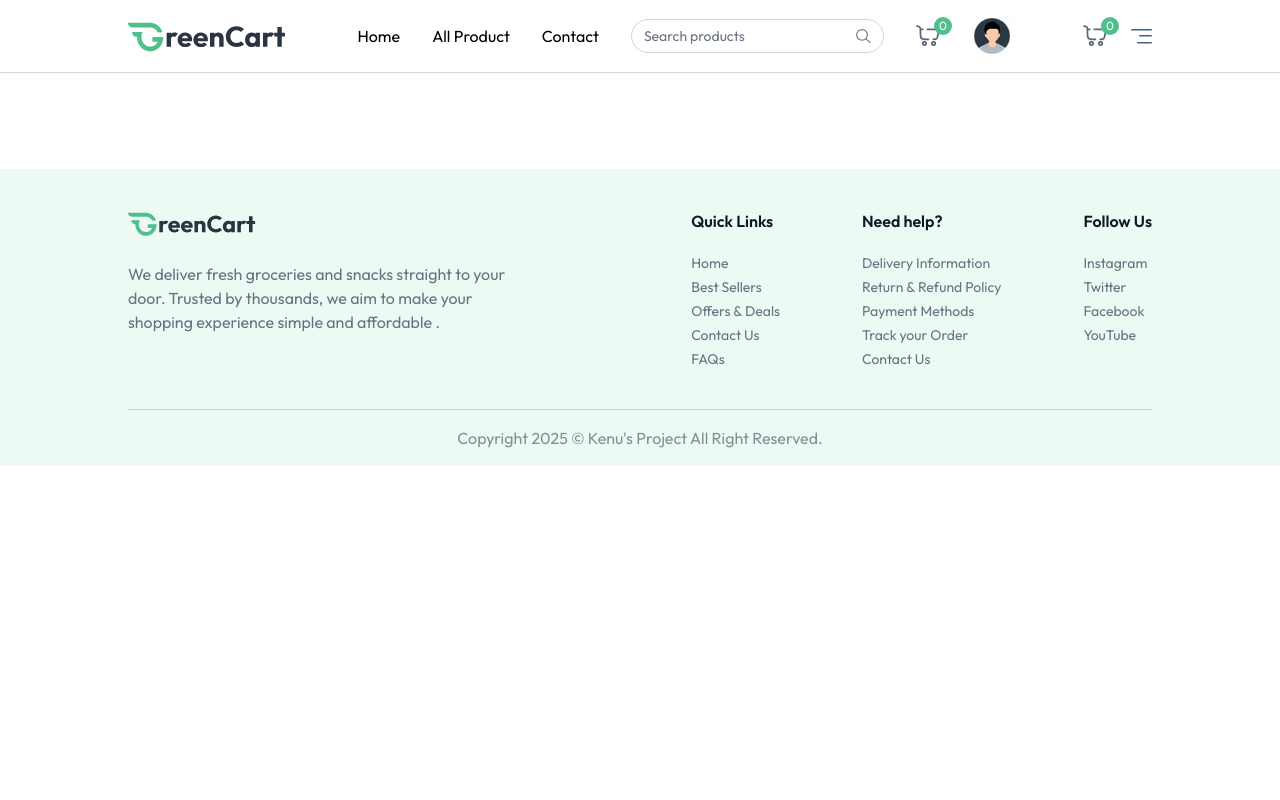
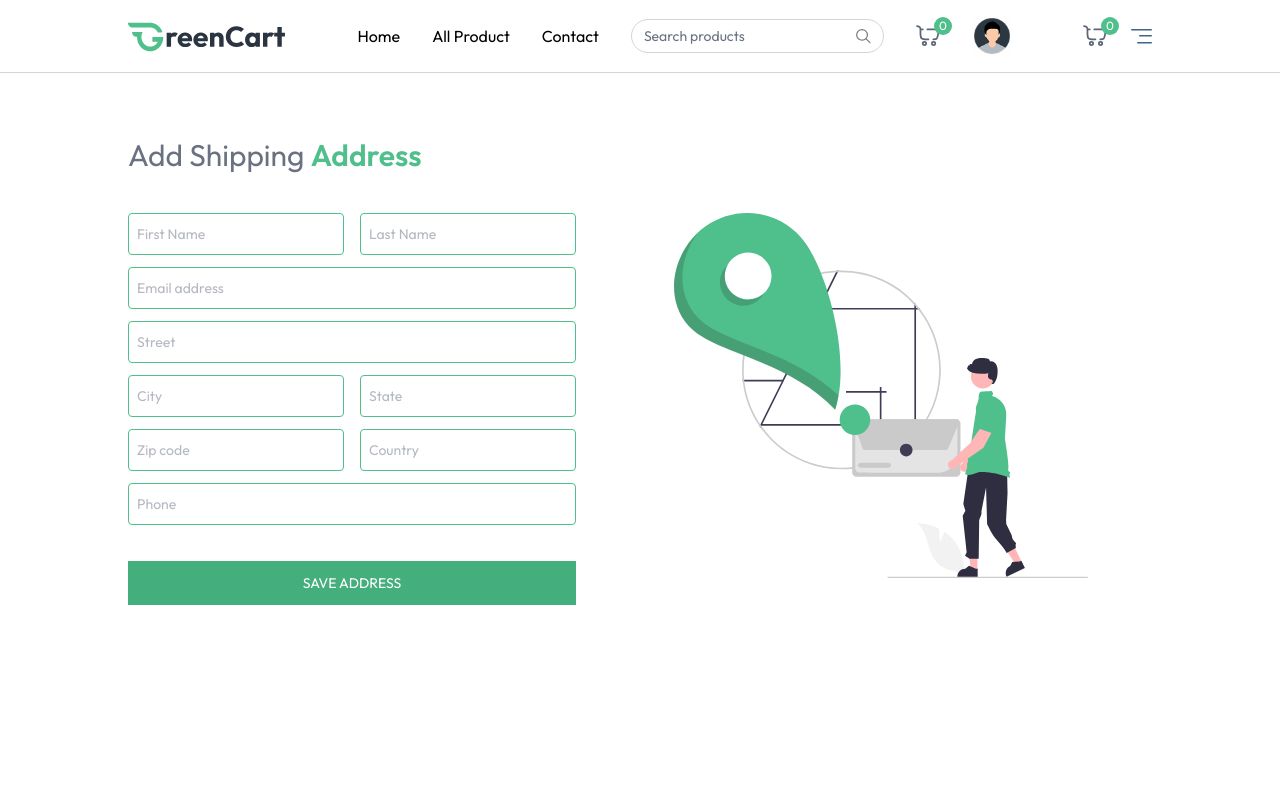
Before and after one commit to Kenu-05/MERN1-GROCERY-WEB, a React (Vite) app in the folder client/: page /add-address in a window 1280 px wide. Shown: the top 800 px of the page. Built offline with nearby package versions, Linux system fonts and the light colour scheme.

Commit message:
Add Adress Page Done

```diff
--- a/client/src/App.jsx
+++ b/client/src/App.jsx
@@ -12,6 +12,7 @@
 import ProductCategory from './pages/ProductCategory';
 import ProductDetails from './pages/ProductDetails';
 import Cart from './pages/Cart';
+import AddAddress from './pages/AddAddress';
 
 
 
@@ -36,6 +37,7 @@
             <Route path='/products/:category' element={<ProductCategory/>} />
             <Route path='/products/:category/:id' element={<ProductDetails/>} />
             <Route path='/cart' element={<Cart/>} />
+            <Route path='/add-address' element={<AddAddress/>} />
 
          </Routes>
        </div>
--- /dev/null
+++ b/client/src/pages/AddAddress.jsx
@@ -0,0 +1,95 @@
+import React from 'react'
+import { assets } from '../assets/assets'
+import { useState } from "react";
+
+// Input Field Component
+   const InputField = ({ type, placeholder, name, handleChange, address })=>(
+          <input className='w-full px-2 py-2.5 border border-gray-500/30 rounded outline-none
+          text-gray-500 focus: border-primary transition'
+          type={type}
+          placeholder={placeholder}
+          onChange={handleChange}
+          name={name}
+          value={address[name]}
+          required/>
+        )
+
+const AddAddress = () => {
+
+      const [address, setAddress] = useState({
+               firstName:'',
+               lastName:'',
+               email:'',
+               street:'',
+               city:'',
+               state:'',
+              zipcode:'',
+              country:'',
+              phone:''
+
+})
+
+     const handleChange= (e)=>{
+              const { name, value } = e.target;
+               setAddress((prevAddress)=>({
+                ...prevAddress,
+                [name]: value,
+               }))
+               }
+    const onSubmitHandler = async (e)=>{
+                  e.preventDefault();
+              }
+
+return (
+      <div className='mt-16 pb-16'>
+         <p className='text-2xl md: text-3xl text-gray-500'>Add Shipping <span
+          className='font-semibold text-primary' >Address</span></p>
+          {/* //div for two colomns */}
+         <div className='flex flex-col-reverse md:flex-row justify-between mt-10'>
+               <div className='flex-1 max-w-md' >
+                    <form onSubmit={onSubmitHandler} className='space-y-3 text-sm'>
+                        <div className='grid grid-cols-2 gap-4'>
+                            <InputField handleChange={handleChange} address={address}
+                            name='firstName' type="text" placeholder="First Name"/>
+                            <InputField handleChange={handleChange} address={address} name='lastName'
+                            type="text" placeholder="Last Name"/>
+                        </div>
+                        <InputField handleChange={handleChange} address={address} name='email'
+                        type="email" placeholder="Email address" />
+                        <InputField handleChange={handleChange} address={address} name='street'
+                        type="text" placeholder="Street" />
+
+                        <div className='grid grid-cols-2 gap-4'>
+                        <InputField handleChange={handleChange} address={address} name='city'
+                        type="text" placeholder="City" />
+                        <InputField handleChange={handleChange} address={address} name='state'
+                        type="text" placeholder="State" />
+                        </div>
+
+                        <div className='grid grid-cols-2 gap-4'>
+                        <InputField handleChange={handleChange} address={address} name='zipcode'
+                        type="number" placeholder="Zip code" />
+                        <InputField handleChange={handleChange} address={address} name='country'
+                        type="text" placeholder="Country" />
+                        </div>
+
+                        <InputField handleChange={handleChange} address={address} name='phone'
+                        type="text" placeholder="Phone" />
+
+                        <button className='w-full mt-6 bg-primary text-white py-3
+                        hover: bg-primary-dull transition cursor-pointer uppercase'>
+                         Save address
+                        </button>
+
+                    </form>
+               </div>
+                <img className='md:mr-16 mb-16 md:mt-0' src={assets.add_address_iamge}
+              alt="Add Address" />
+           </div>
+
+     </div>
+)
+
+}
+
+export default AddAddress
--- a/client/src/pages/Cart.jsx
+++ b/client/src/pages/Cart.jsx
@@ -102,7 +102,7 @@
                             {address.street},{address.city},{address.state},{address.country}
                            </p>
                            )) }
-                           <p onClick={() => navigate("/add-address")}
+                           <p onClick={() => navigate("/add-adress")}
                            className="text-primary text-center
                            cursor-pointer p-2 hover:bg-primary/10">
                                Add address
```
